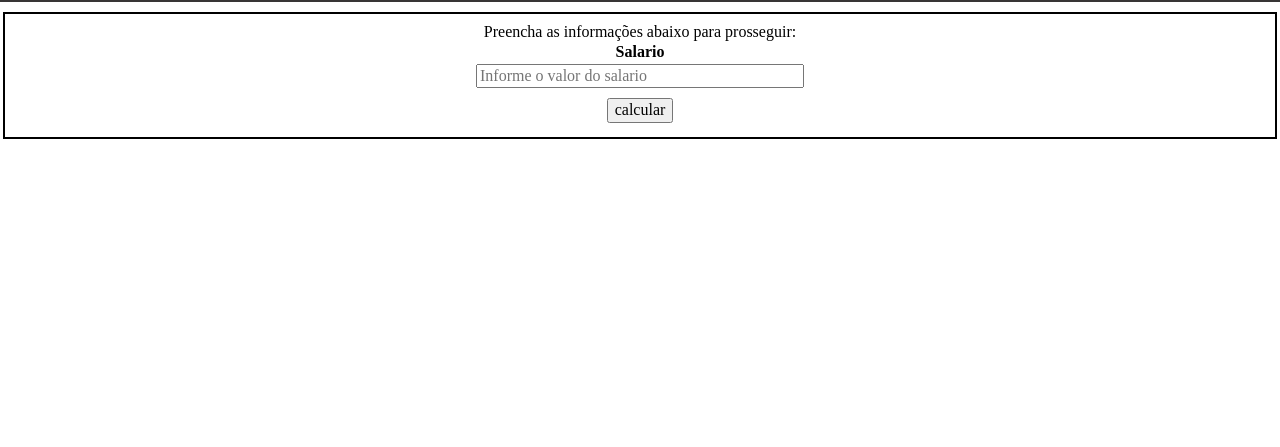
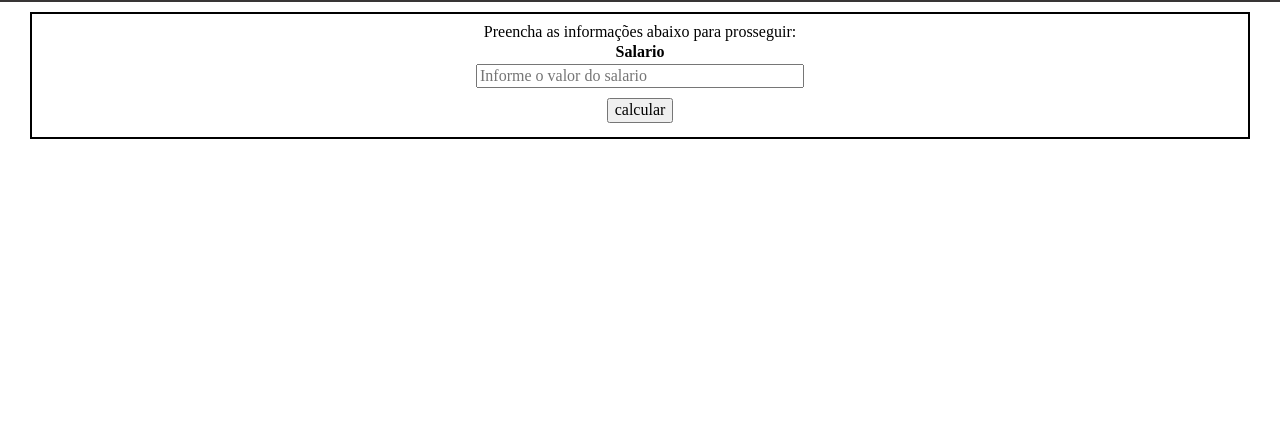
Before and after one commit to brunojyyh/Calculo_folha_de_pagamento, a plain HTML site: page index.html in a window 1280 px wide. Shown: the part 148-595 px from the top of the page. Drawn offline with Linux system fonts and the light colour scheme.

Commit message:
Version 0.4

```diff
--- a/assets/css/style.css
+++ b/assets/css/style.css
@@ -104,7 +104,7 @@ body {
     margin: 0 auto;
 }
 .caixa {
-    width: 99.2%;
+    width: 95vw;
     height: auto;
     border: 0.15 solid rgb(56, 53, 53);
     padding: 10px 0px;
```
